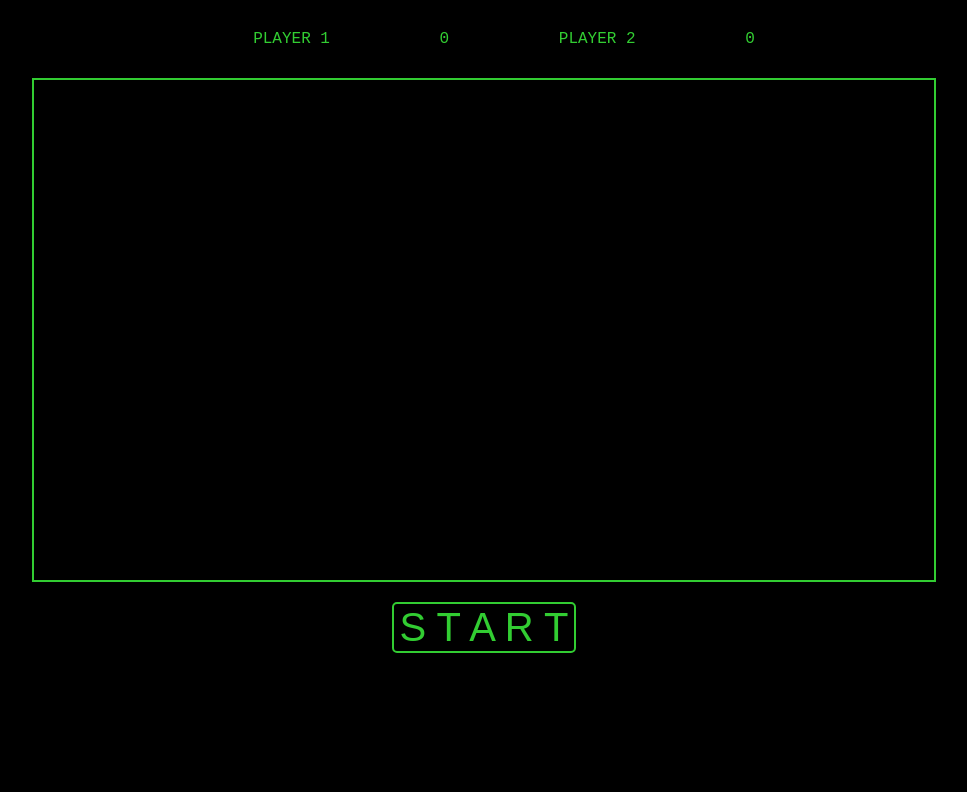
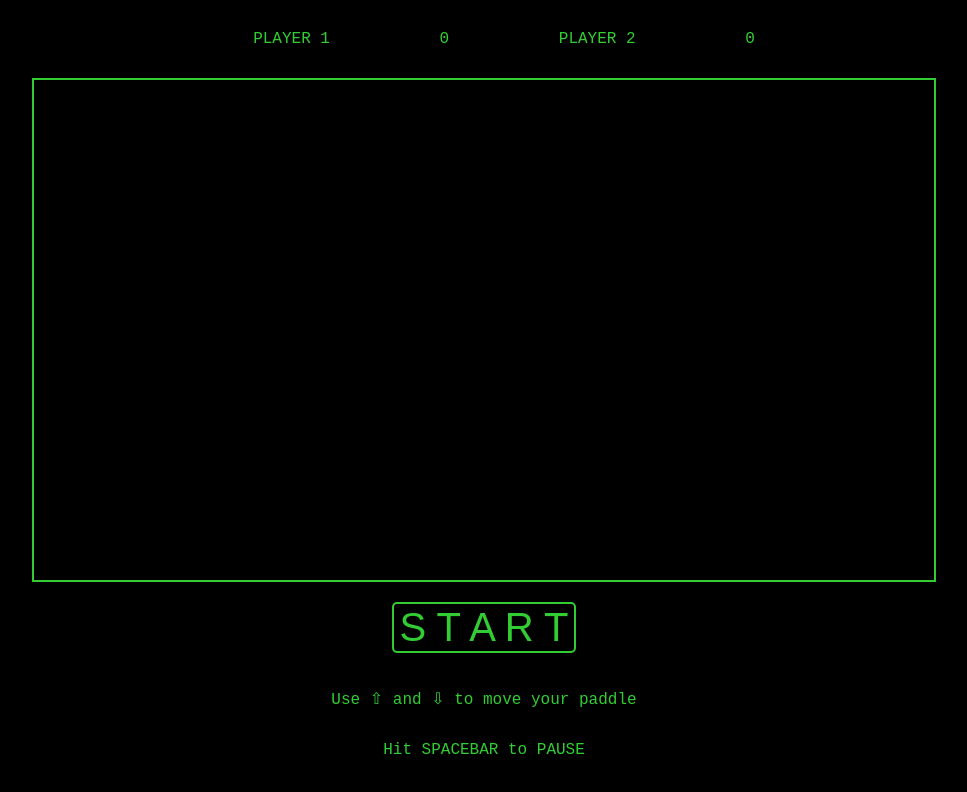
Before and after one commit to PunchyCoder/hyper-pong, a plain HTML site: page index.html in a window 1280 px wide. Shown: the whole page, without its empty margins (156-1123 px from the left). Drawn offline with Linux system fonts and the light colour scheme.

Commit message:
Added some directions for key controls

```diff
--- a/index.css
+++ b/index.css
@@ -22,6 +22,7 @@ li {
 	margin: 0 50px;
 }
 
+
 div#preload { display: none; }
 
 button {
@@ -43,3 +44,10 @@ button:active, button:hover, button:target {
 .hide {
 	display: none;
 }
+
+.wrapper {
+	display: flex;
+	flex-direction: column;
+	align-items: center;
+
+}
--- a/index.html
+++ b/index.html
@@ -25,6 +25,11 @@
 
 	<button id="btn" onclick="execute()"> S T A R T </button>
 
+	<div class="wrapper">
+		<p> Use ⇧ and  ⇩ to move your paddle</p>
+		<p> Hit SPACEBAR to PAUSE </p>
+	</div>
+
 	<script src="main.js"></script>
 
 </body>
```
